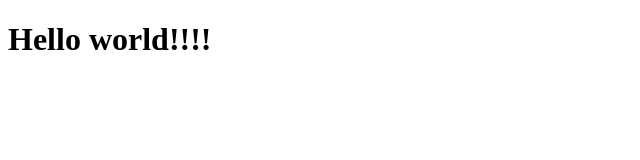
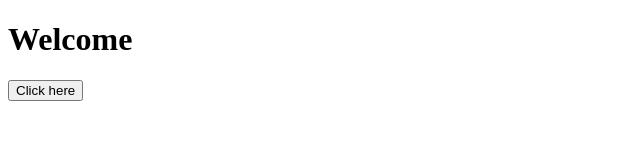
Before and after one commit to Jaber-git/beyond, a plain HTML site: page hello.html in a window 1280 px wide. Shown: the whole page, without its empty margins (0-640 px from the left). Drawn offline with Linux system fonts and the light colour scheme.

Commit message:
this is function and tap manipulation

```diff
--- a/hello.html
+++ b/hello.html
@@ -6,7 +6,9 @@
 
 </head>
 <body>
-     <h1>Hello world!!!!</h1>
+     <h1>Welcome</h1>
+     <button onclick="hello ()" >Click here</button>
+
 
 
 </body>
--- a/hello.js
+++ b/hello.js
@@ -1,2 +1,11 @@
-let x=50;
-alert(x);
+// variables
+//let x=50;
+//alert(x);
+/* Manipulating Dom*/
+// function
+ function hello (){
+  alert("hello");
+  //manipulate tag
+  document.querySelector("h1").innerHTML="Welcome changed to Hello"
+
+ }
```
